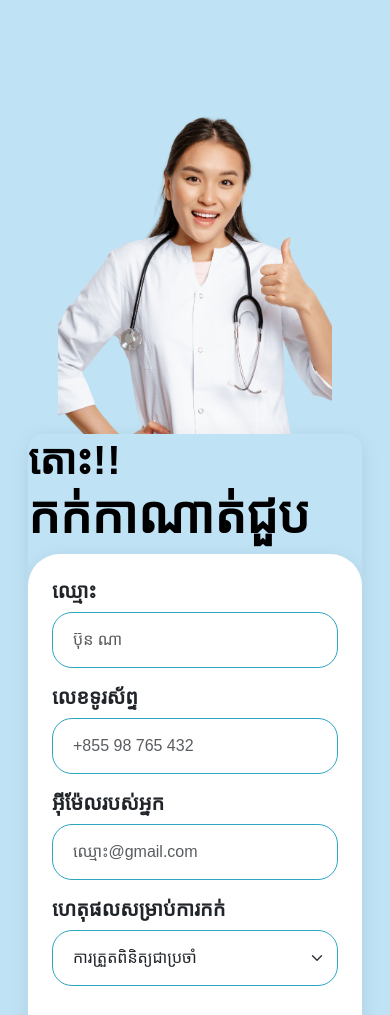
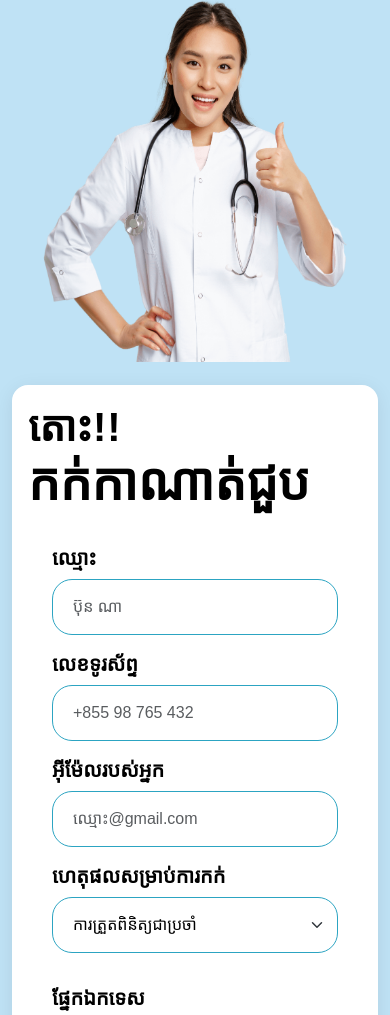
Before and after one commit to sambath22/clinic-digital-group-15, a plain HTML site: page index.html in a window 390 px wide. Shown: the part 6852-7867 px from the top of the page. Drawn offline with nearby package versions, Linux system fonts and the light colour scheme; a web font is replaced by a local one.

Commit message:
update responsive appointment

```diff
--- a/assets/css/style.css
+++ b/assets/css/style.css
@@ -957,21 +957,18 @@ img {
 /* ==========doctor[end]=========== */
 
 /* ================Appointment========================== */
-.appointment,
-.appointment .card,
-.appointment .card-title {
+.appointment{
   background: var(--primary);
 }
 
 .appointment .appointment-image {
-  object-fit: contain;
   object-position: center;
   background-color: var(--primary);
   border-radius: 10px;
-  margin-top: 150px !important;
+  margin-top: 50px !important;
   padding: 30px 30px 0 30px;
   width: 100%;
-  height: 81.25%;
+  height: 94%;
 }
 .appointment .card .card-title .book-appointment {
   color: black;
@@ -984,11 +981,17 @@ img {
   font-weight: bold;
   font-size: 50px;
 }
+.appointment .card .form-label{
+  color: black;
+  font-weight: bold;
+  font-size: 20px;
+}
 .appointment .card form input,
 .appointment .card form select {
   padding: 15px 20px;
   border: 1px solid #2ca4c2;
   border-radius: 20px;
+  color: black;
 }
 .btn-submit .btn {
   padding: 10px 40px;
--- a/index.html
+++ b/index.html
@@ -460,20 +460,20 @@
     <!-- ===== FQA QUESTION SECTION [END]==== -->
 
     <!-- ==============Appointment============== -->
-    <section class="appointment p-3" id="appointment">
+    <section class="appointment" id="appointment">
       <div class="container">
         <div class="row no-wrap">
-          <div class="col-lg-6 col-xl-6">
-            <img src="assets/img/Appointment/appointment_img.png"
-              class="appointment-image object-fit-cover rounded-0 d-sm-none d-lg-block" alt="" />
+          <div class="col-sm-12 col-lg-6 ">
+              <img src="assets/img/Appointment/appointment_img.png"
+              class="appointment-image rounded-0 d-sm-none d-lg-block" alt="" />
           </div>
-          <div class="col-sm-12 col-md-12 col-lg-6 col-xl-6">
-            <div class="card mt-3 border-0">
-              <div class="card-title">
+          <div class="col-sm-12 col-lg-6">
+            <div class="card mt-5">
+              <div class="card-title p-3">
                 <span class="book-appointment">តោះ!!</span>
                 <h1 class="title-appointment">កក់កាណាត់ជួប</h1>
                 <div class="col-md-12">
-                  <div class="card border-0 bg-white p-4 rounded-5">
+                  <div class="card-body border-0 bg-white p-4 rounded-5">
                     <form class="row g-3">
                       <div class="col-md-6">
                         <div>
```
